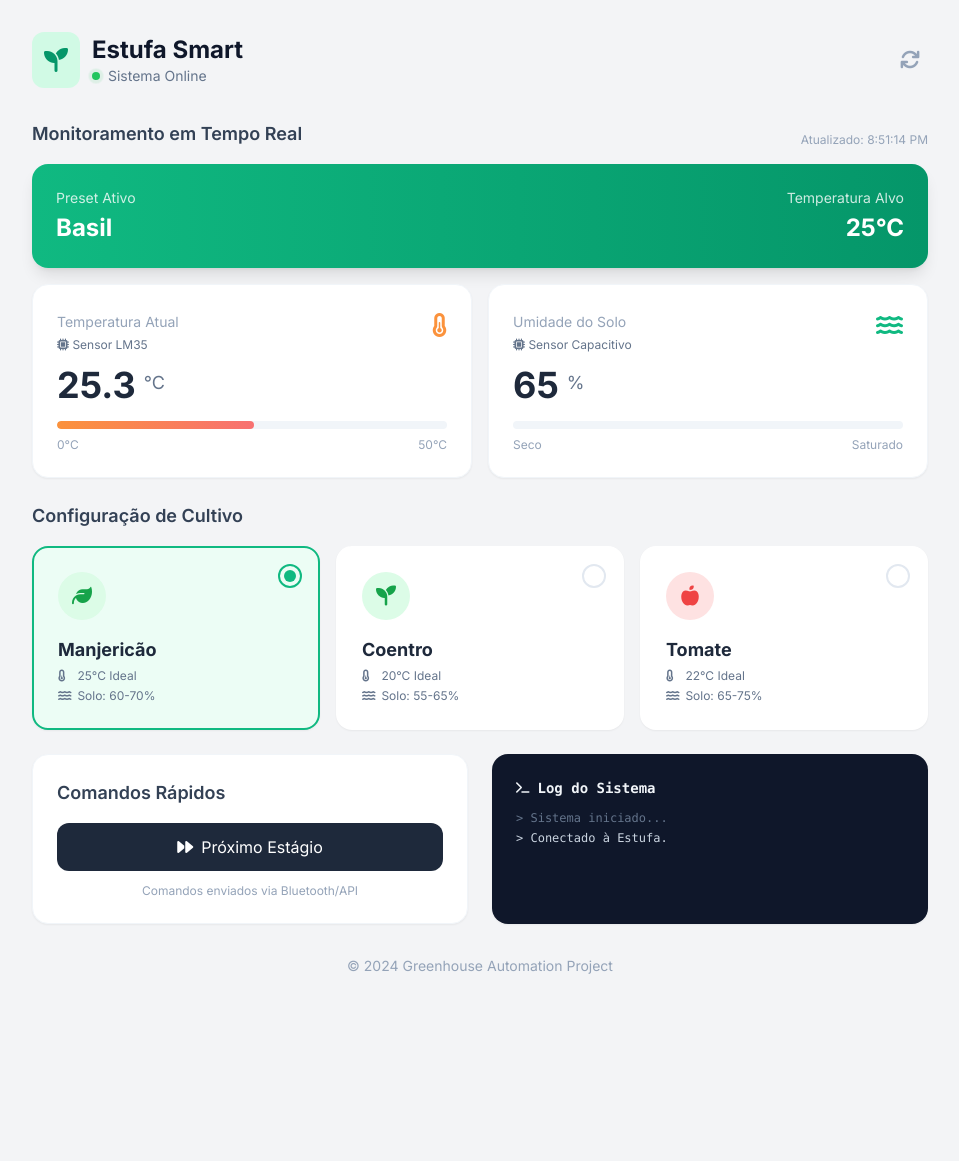
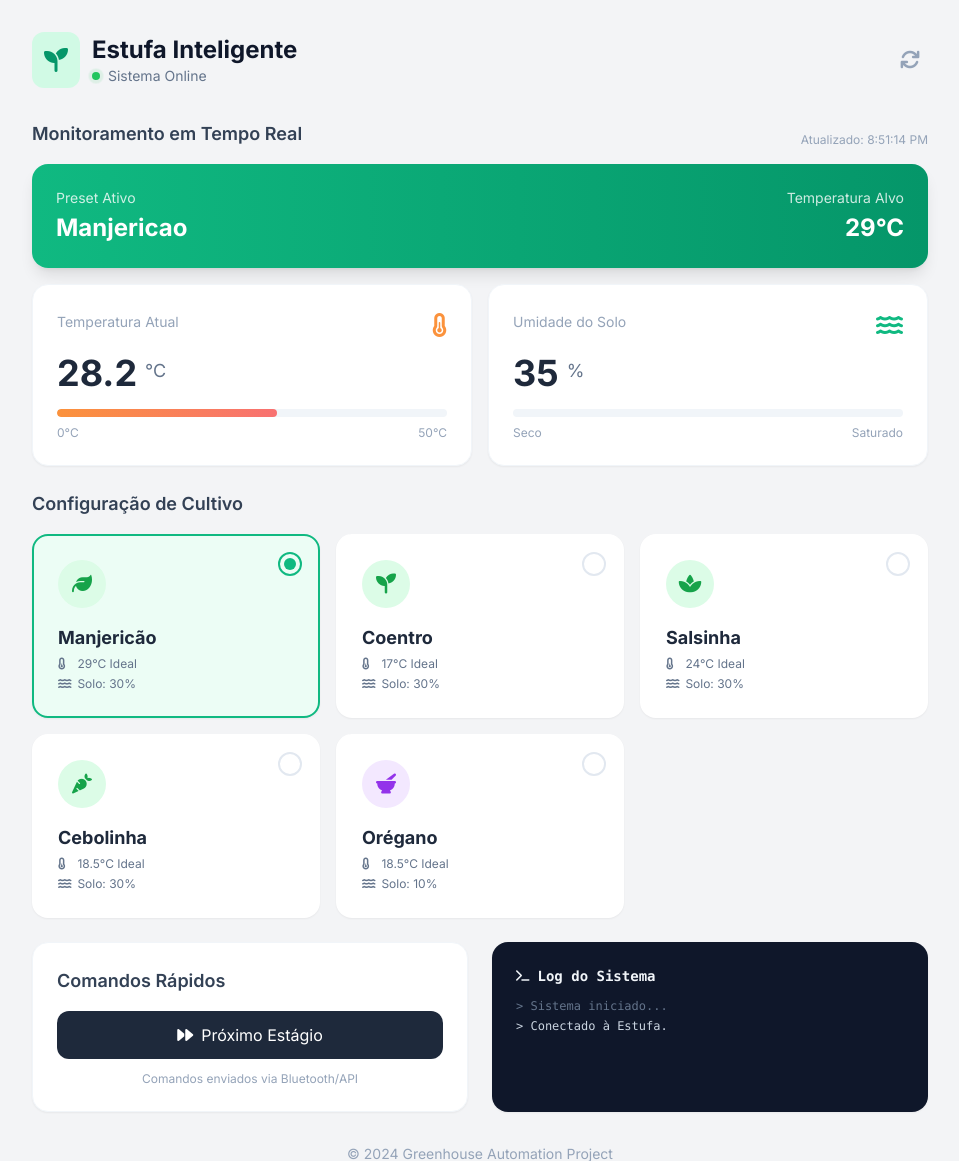
Before and after one commit to jpbonfim/mini-smart-greenhouse, a Flask app: page / in a window 1280 px wide. Shown: the top 1161 px of the page, without its empty margins (160-1119 px from the left). Before the commit the page ends 974 px from the top, so only its background shows below. Run offline with Flask 3, Linux system fonts and the light colour scheme; some libraries are stand-ins or nearby versions.

Commit message:
feat: added new presets

```diff
--- a/remote_control/app.py
+++ b/remote_control/app.py
@@ -98,22 +98,22 @@ def send_preset():
 
         Body:
         {
-            "preset": "Basil"  // Preset name (String): "Basil", "Cilantro", or "Tomato"
+            "preset": "Manjericao"  // Preset name (String): "Manjericao", "Coentro", "Salsinha", "Cebolinha", or "Oregano"
         }
 
     Arduino Command Sent:
         "PRESET:Basil\\n"
 
     Arduino Response Format:
-        Success: "OK: Changed to Basil"
+        Success: "OK: Changed to Manjericao"
         Error: "ERROR: Unknown preset - InvalidName"
 
     Response Format:
         Success:
         {
             "success": true,
-            "message": "Sent: Basil",
-            "response": "OK: Changed to Basil"
+            "message": "Sent: Manjericao",
+            "response": "OK: Changed to Manjericao"
         }
 
         Error (No connection):
@@ -131,7 +131,7 @@ def send_preset():
     Example Usage:
         curl -X POST http://localhost:5000/send_preset \\
              -H "Content-Type: application/json" \\
-             -d '{"preset": "Basil"}'
+             -d '{"preset": "Manjericao"}'
     """
     if not ser or not ser.is_open:
         return jsonify({"success": False, "message": "No serial connection"})
@@ -254,7 +254,7 @@ def get_status():
         "STATUS\\n"
 
     Arduino Response Format:
-        Raw: "Preset:Basil|Temp:25.3C|Target:25C"
+        Raw: "Preset:Manjericao|Temp:25.3C|Target:29C"
 
         Components:
         - Preset: Current preset name
@@ -265,11 +265,11 @@ def get_status():
         Success:
         {
             "success": true,
-            "status": "Preset:Basil|Temp:25.3C|Target:25C",
+            "status": "Preset:Manjericao|Temp:25.3C|Target:29C",
             "data": {
-                "preset": "Basil",           // Current preset name (String)
+                "preset": "Manjericao",      // Current preset name (String)
                 "current_temp": "25.3",      // Current temperature (String, numeric)
-                "target_temp": "25"          // Target temperature (String, numeric)
+                "target_temp": "29"          // Target temperature (String, numeric)
             }
         }
 
--- a/remote_control/templates/index.html
+++ b/remote_control/templates/index.html
@@ -76,7 +76,7 @@
                 <i class="fa-solid fa-seedling text-2xl"></i>
             </div>
             <div>
-                <h1 class="text-2xl font-bold text-slate-900">Estufa Smart</h1>
+                <h1 class="text-2xl font-bold text-slate-900">Estufa Inteligente</h1>
                 <div class="flex items-center gap-2 text-sm text-slate-500">
                     <span class="w-2 h-2 rounded-full bg-green-500 ping-dot" id="connection-dot"></span>
                     <span id="connection-status">Sistema Online</span>
@@ -117,9 +117,6 @@
                     <div class="flex justify-between items-start mb-3">
                         <div>
                             <span class="text-slate-400 text-sm">Temperatura Atual</span>
-                            <div class="text-xs text-slate-500 mt-1">
-                                <i class="fa-solid fa-microchip"></i> Sensor LM35
-                            </div>
                         </div>
                         <i class="fa-solid fa-temperature-half text-orange-400 text-2xl"></i>
                     </div>
@@ -141,9 +138,6 @@
                     <div class="flex justify-between items-start mb-3">
                         <div>
                             <span class="text-slate-400 text-sm">Umidade do Solo</span>
-                            <div class="text-xs text-slate-500 mt-1">
-                                <i class="fa-solid fa-microchip"></i> Sensor Capacitivo
-                            </div>
                         </div>
                         <i class="fa-solid fa-water text-brand-500 text-2xl"></i>
                     </div>
@@ -168,7 +162,7 @@
 
             <div class="grid grid-cols-1 md:grid-cols-3 gap-4">
                 <!-- Manjericão -->
-                <button onclick="selectPreset('Basil')" id="btn-Basil" class="preset-card group relative bg-white border-2 border-transparent p-6 rounded-2xl shadow-sm hover:border-brand-300 transition-all text-left">
+                <button onclick="selectPreset('Manjericao')" id="btn-Manjericao" class="preset-card group relative bg-white border-2 border-transparent p-6 rounded-2xl shadow-sm hover:border-brand-300 transition-all text-left">
                     <div class="absolute top-4 right-4 w-6 h-6 rounded-full border-2 border-slate-200 flex items-center justify-center check-circle">
                         <div class="w-3 h-3 bg-brand-500 rounded-full opacity-0 transform scale-0 transition-all check-dot"></div>
                     </div>
@@ -177,13 +171,13 @@
                     </div>
                     <h3 class="font-bold text-lg mb-1">Manjericão</h3>
                     <ul class="text-xs text-slate-500 space-y-1">
-                        <li><i class="fa-solid fa-temperature-quarter w-4"></i> 25°C Ideal</li>
-                        <li><i class="fa-solid fa-water w-4"></i> Solo: 60-70%</li>
+                        <li><i class="fa-solid fa-temperature-quarter w-4"></i> 29°C Ideal</li>
+                        <li><i class="fa-solid fa-water w-4"></i> Solo: 30%</li>
                     </ul>
                 </button>
 
                 <!-- Coentro -->
-                <button onclick="selectPreset('Cilantro')" id="btn-Cilantro" class="preset-card group relative bg-white border-2 border-transparent p-6 rounded-2xl shadow-sm hover:border-brand-300 transition-all text-left">
+                <button onclick="selectPreset('Coentro')" id="btn-Coentro" class="preset-card group relative bg-white border-2 border-transparent p-6 rounded-2xl shadow-sm hover:border-brand-300 transition-all text-left">
                     <div class="absolute top-4 right-4 w-6 h-6 rounded-full border-2 border-slate-200 flex items-center justify-center check-circle">
                         <div class="w-3 h-3 bg-brand-500 rounded-full opacity-0 transform scale-0 transition-all check-dot"></div>
                     </div>
@@ -192,23 +186,53 @@
                     </div>
                     <h3 class="font-bold text-lg mb-1">Coentro</h3>
                     <ul class="text-xs text-slate-500 space-y-1">
-                        <li><i class="fa-solid fa-temperature-quarter w-4"></i> 20°C Ideal</li>
-                        <li><i class="fa-solid fa-water w-4"></i> Solo: 55-65%</li>
+                        <li><i class="fa-solid fa-temperature-quarter w-4"></i> 17°C Ideal</li>
+                        <li><i class="fa-solid fa-water w-4"></i> Solo: 30%</li>
                     </ul>
                 </button>
 
-                <!-- Tomate -->
-                <button onclick="selectPreset('Tomato')" id="btn-Tomato" class="preset-card group relative bg-white border-2 border-transparent p-6 rounded-2xl shadow-sm hover:border-brand-300 transition-all text-left">
+                <!-- Salsinha -->
+                <button onclick="selectPreset('Salsinha')" id="btn-Salsinha" class="preset-card group relative bg-white border-2 border-transparent p-6 rounded-2xl shadow-sm hover:border-brand-300 transition-all text-left">
                     <div class="absolute top-4 right-4 w-6 h-6 rounded-full border-2 border-slate-200 flex items-center justify-center check-circle">
                         <div class="w-3 h-3 bg-brand-500 rounded-full opacity-0 transform scale-0 transition-all check-dot"></div>
                     </div>
-                    <div class="w-12 h-12 bg-red-100 rounded-full flex items-center justify-center text-red-500 text-xl mb-4 group-hover:bg-red-500 group-hover:text-white transition-colors">
-                        <i class="fa-solid fa-apple-whole"></i>
+                    <div class="w-12 h-12 bg-green-100 rounded-full flex items-center justify-center text-green-600 text-xl mb-4 group-hover:bg-brand-500 group-hover:text-white transition-colors">
+                        <i class="fa-solid fa-spa"></i>
                     </div>
-                    <h3 class="font-bold text-lg mb-1">Tomate</h3>
+                    <h3 class="font-bold text-lg mb-1">Salsinha</h3>
                     <ul class="text-xs text-slate-500 space-y-1">
-                        <li><i class="fa-solid fa-temperature-quarter w-4"></i> 22°C Ideal</li>
-                        <li><i class="fa-solid fa-water w-4"></i> Solo: 65-75%</li>
+                        <li><i class="fa-solid fa-temperature-quarter w-4"></i> 24°C Ideal</li>
+                        <li><i class="fa-solid fa-water w-4"></i> Solo: 30%</li>
+                    </ul>
+                </button>
+
+                <!-- Cebolinha -->
+                <button onclick="selectPreset('Cebolinha')" id="btn-Cebolinha" class="preset-card group relative bg-white border-2 border-transparent p-6 rounded-2xl shadow-sm hover:border-brand-300 transition-all text-left">
+                    <div class="absolute top-4 right-4 w-6 h-6 rounded-full border-2 border-slate-200 flex items-center justify-center check-circle">
+                        <div class="w-3 h-3 bg-brand-500 rounded-full opacity-0 transform scale-0 transition-all check-dot"></div>
+                    </div>
+                    <div class="w-12 h-12 bg-green-100 rounded-full flex items-center justify-center text-green-600 text-xl mb-4 group-hover:bg-brand-500 group-hover:text-white transition-colors">
+                        <i class="fa-solid fa-carrot"></i>
+                    </div>
+                    <h3 class="font-bold text-lg mb-1">Cebolinha</h3>
+                    <ul class="text-xs text-slate-500 space-y-1">
+                        <li><i class="fa-solid fa-temperature-quarter w-4"></i> 18.5°C Ideal</li>
+                        <li><i class="fa-solid fa-water w-4"></i> Solo: 30%</li>
+                    </ul>
+                </button>
+
+                <!-- Orégano -->
+                <button onclick="selectPreset('Oregano')" id="btn-Oregano" class="preset-card group relative bg-white border-2 border-transparent p-6 rounded-2xl shadow-sm hover:border-brand-300 transition-all text-left">
+                    <div class="absolute top-4 right-4 w-6 h-6 rounded-full border-2 border-slate-200 flex items-center justify-center check-circle">
+                        <div class="w-3 h-3 bg-brand-500 rounded-full opacity-0 transform scale-0 transition-all check-dot"></div>
+                    </div>
+                    <div class="w-12 h-12 bg-purple-100 rounded-full flex items-center justify-center text-purple-600 text-xl mb-4 group-hover:bg-purple-500 group-hover:text-white transition-colors">
+                        <i class="fa-solid fa-mortar-pestle"></i>
+                    </div>
+                    <h3 class="font-bold text-lg mb-1">Orégano</h3>
+                    <ul class="text-xs text-slate-500 space-y-1">
+                        <li><i class="fa-solid fa-temperature-quarter w-4"></i> 18.5°C Ideal</li>
+                        <li><i class="fa-solid fa-water w-4"></i> Solo: 10%</li>
                     </ul>
                 </button>
             </div>
@@ -258,6 +282,18 @@
         let currentPreset = null;
         let isSimulating = true; // DEFINA COMO FALSE PARA PRODUÇÃO REAL
 
+        // Configuração de presets para simulação
+        const presetConfigs = {
+            'Manjericao': { temp: 29, soil: 30 },
+            'Coentro': { temp: 17, soil: 30 },
+            'Salsinha': { temp: 24, soil: 30 },
+            'Cebolinha': { temp: 18.5, soil: 30 },
+            'Oregano': { temp: 18.5, soil: 10 }
+        };
+
+        // Estado da simulação
+        let simulatedPreset = 'Manjericao'; // Preset inicial
+
         // Elementos do DOM
         const logContainer = document.getElementById('system-log');
         const refreshIcon = document.getElementById('refreshIcon');
@@ -295,13 +331,30 @@
                     // MOCK DE DADOS (Simulação)
                     // Remove isso quando conectar ao Arduino real
                     await new Promise(r => setTimeout(r, 500)); // Delay artificial
+
+                    // Gera valores próximos ao alvo
+                    const config = presetConfigs[simulatedPreset];
+                    const targetTemp = config.temp;
+                    const targetSoil = config.soil;
+
+                    // LÓGICA DE SIMULAÇÃO CORRIGIDA:
+
+                    // Temperatura: Variação aleatória de ±1.5°C
+                    const tempVariation = (Math.random() * 3) - 1.5;
+                    const currentTemp = (targetTemp + tempVariation).toFixed(1);
+
+                    // Umidade do solo: Variação aleatória, mas SEMPRE ACIMA do alvo (+2% a +8%)
+                    const soilVariation = 2 + Math.random() * 6;
+                    const currentSoil = Math.round(targetSoil + soilVariation);
+
                     data = {
                         success: true,
-                        status: "Preset:Basil|Temp:25.3C|Target:25C",
+                        status: `Preset:${simulatedPreset}|Temp:${currentTemp}C|Target:${targetTemp}C`,
                         data: {
-                            preset: "Basil",
-                            current_temp: "25.3",
-                            target_temp: "25"
+                            preset: simulatedPreset,
+                            current_temp: currentTemp,
+                            target_temp: targetTemp.toString(),
+                            soil_moisture: currentSoil.toString()
                         }
                     };
                 } else {
@@ -344,8 +397,8 @@
             const currentTemp = parseFloat(data.current_temp) || 0;
             document.getElementById('val-temp').textContent = currentTemp.toFixed(1);
 
-            // Atualiza Umidade do Solo (simulado por enquanto, será implementado depois)
-            const soilMoisture = 65; // Placeholder - será substituído quando houver sensor
+            // Atualiza Umidade do Solo
+            const soilMoisture = parseInt(data.soil_moisture) || 0;
             document.getElementById('val-soil').textContent = soilMoisture;
 
             // Atualiza Barras de Progresso (Visual)
@@ -374,7 +427,12 @@
                 let data;
                 if (isSimulating) {
                     await new Promise(r => setTimeout(r, 800));
+                    // Atualiza o preset simulado
+                    simulatedPreset = presetName;
                     data = { success: true, message: `Preset ${presetName} ativado` };
+
+                    // Força atualização imediata do dashboard
+                    fetchStatus();
                 } else {
                     const res = await fetch('/send_preset', {
                         method: 'POST',
@@ -396,7 +454,7 @@
 
         function updatePresetUI(activePreset) {
             currentPreset = activePreset;
-            const presets = ['Basil', 'Cilantro', 'Tomato'];
+            const presets = ['Manjericao', 'Coentro', 'Salsinha', 'Cebolinha', 'Oregano'];
 
             presets.forEach(preset => {
                 const btn = document.getElementById(`btn-${preset}`);
```
Also changed, not shown: 1 other file.
